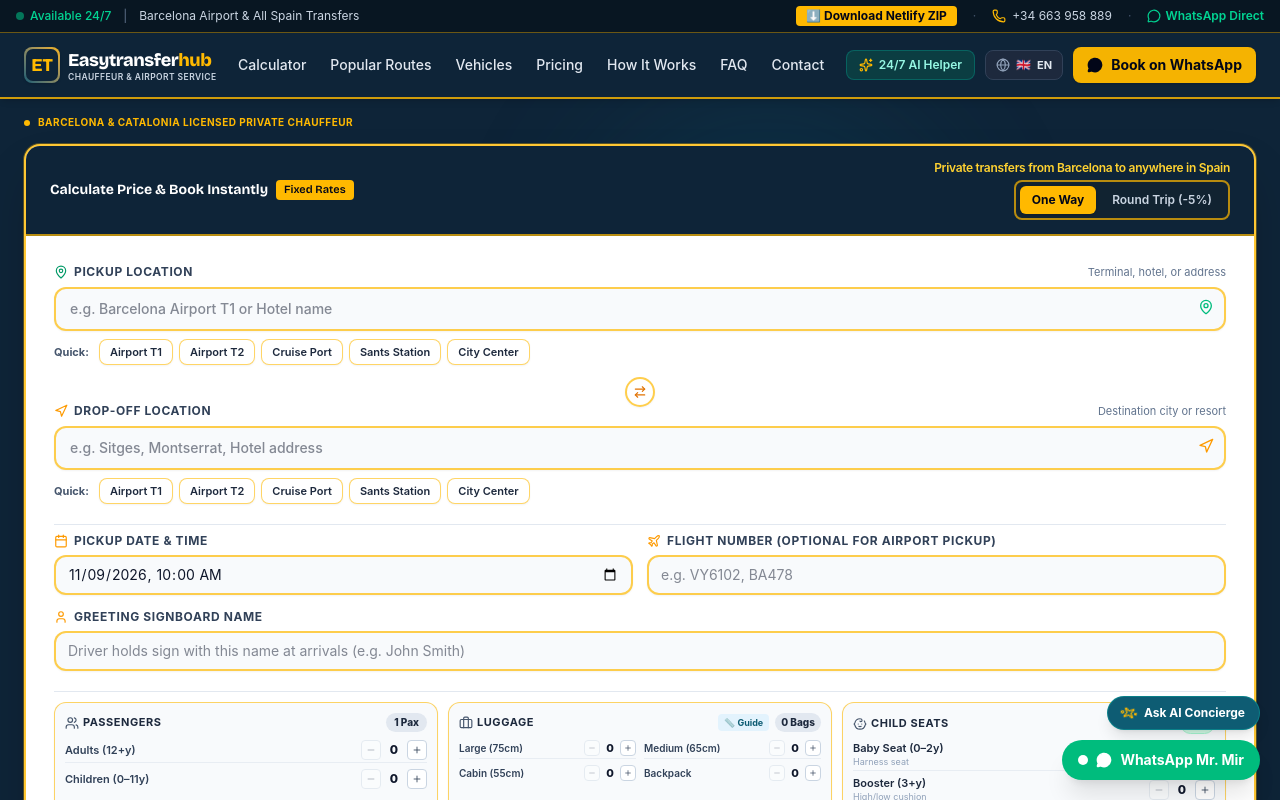
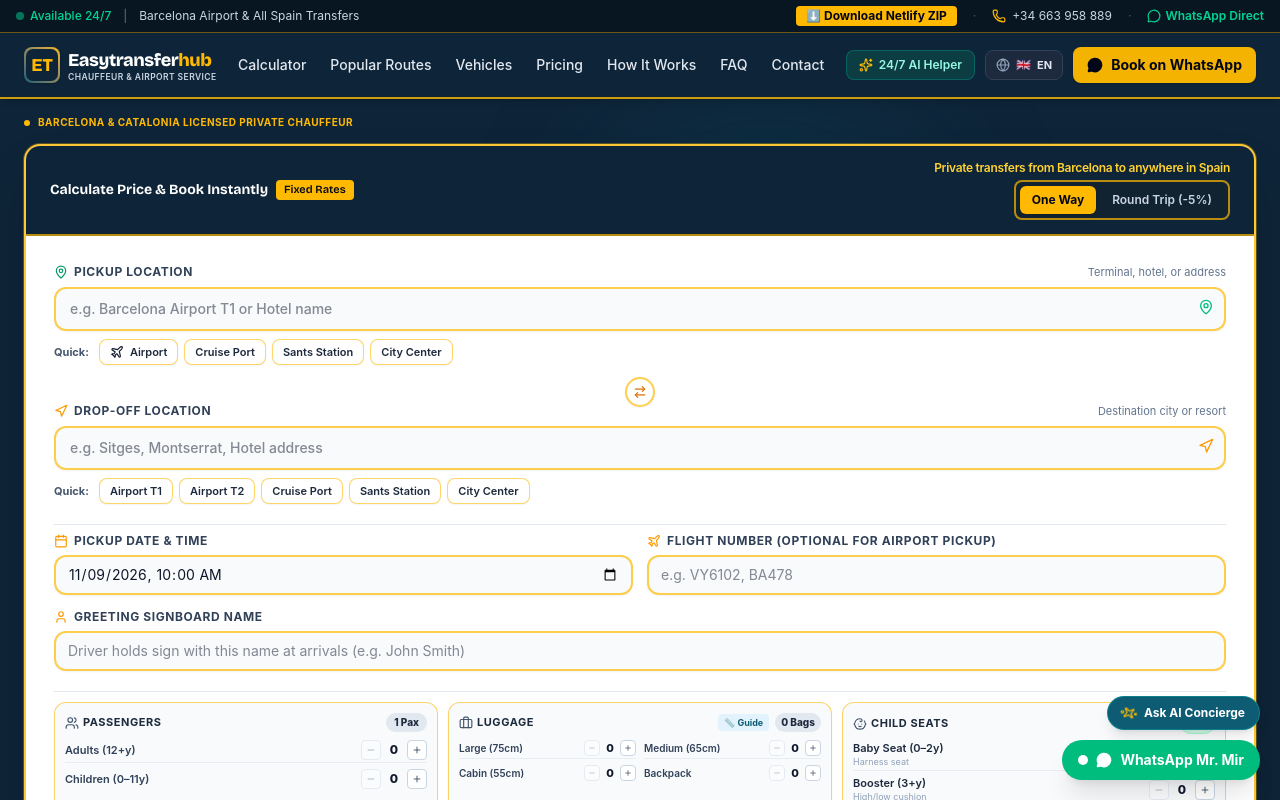
Before and after one commit to easytransferhub-code/easytransferhub, a React (Vite) app: page / in a window 1280 px wide. Shown: the top 800 px of the page. Built offline with nearby package versions, Linux system fonts and the light colour scheme.

Commit message:
Update airport terminal picke

```diff
--- a/src/components/BookingCalculator.tsx
+++ b/src/components/BookingCalculator.tsx
@@ -107,6 +107,21 @@ export const BookingCalculator: React.FC<BookingCalculatorProps> = ({
   const [calculating, setCalculating] = useState(false);
   const [quote, setQuote] = useState<QuoteResult | null>(null);
   const [priceRevealed, setPriceRevealed] = useState(false);
+  // Airport terminal toggles & matchers for Pickup & Dropoff
+  const [showPickupAirportTerminals, setShowPickupAirportTerminals] = useState(false);
+  const [showDropoffAirportTerminals, setShowDropoffAirportTerminals] = useState(false);
+
+  const isPickupAirportT1 = pickup.toLowerCase().includes('terminal 1') || pickup.toLowerCase().includes('t1');
+  const isPickupAirportT2 = pickup.toLowerCase().includes('terminal 2') || pickup.toLowerCase().includes('t2');
+  const isPickupAirport = isPickupAirportT1 || isPickupAirportT2 || pickup.toLowerCase().includes('airport');
+
+  const isDropoffAirportT1 = dropoff.toLowerCase().includes('terminal 1') || dropoff.toLowerCase().includes('t1');
+  const isDropoffAirportT2 = dropoff.toLowerCase().includes('terminal 2') || dropoff.toLowerCase().includes('t2');
+  const isDropoffAirport = isDropoffAirportT1 || isDropoffAirportT2 || dropoff.toLowerCase().includes('airport');
+
+  const otherQuickLocations = QUICK_LOCATIONS.filter(
+    (loc) => loc.id !== 'bcn_t1' && loc.id !== 'bcn_t2' && loc.id !== 'sitges' && loc.id !== 'montserrat' && loc.id !== 'girona'
+  );
 
   // Initialize default date/time (tomorrow at 10:00 AM)
   useEffect(() => {
@@ -559,11 +574,69 @@ export const BookingCalculator: React.FC<BookingCalculatorProps> = ({
             {/* Quick Pick Chips for Pickup */}
             <div className="flex items-center gap-1.5 flex-wrap mt-2">
               <span className="text-[11px] font-bold text-slate-600 mr-1">Quick:</span>
-              {QUICK_LOCATIONS.slice(0, 5).map((loc) => (
+
+              {/* Unified Airport Button */}
+              <div className="inline-flex items-center gap-1">
+                <button
+                  type="button"
+                  onClick={() => setShowPickupAirportTerminals((prev) => !prev)}
+                  className={`text-[11px] px-2.5 py-1 rounded-lg border font-semibold transition-all cursor-pointer flex items-center gap-1.5 ${
+                    isPickupAirport
+                      ? 'bg-amber-400 border-2 border-amber-500 text-slate-950 font-bold shadow-xs'
+                      : 'bg-white hover:bg-amber-50 text-slate-800 border border-amber-400/60 hover:border-amber-400 shadow-xs'
+                  }`}
+                  title="Click to select Airport Terminal 1 or Terminal 2"
+                >
+                  <Plane className="w-3.5 h-3.5 text-slate-900" />
+                  <span>Airport</span>
+                </button>
+
+                {/* Sub-options for Terminal 1 and Terminal 2 */}
+                {(showPickupAirportTerminals || isPickupAirport) && (
+                  <div className="inline-flex items-center p-0.5 bg-amber-50 border-2 border-amber-400 rounded-lg gap-1 shadow-xs">
+                    <button
+                      type="button"
+                      onClick={() => {
+                        const loc = QUICK_LOCATIONS.find((l) => l.id === 'bcn_t1');
+                        if (loc) applyQuickLocation(loc, 'pickup');
+                        setShowPickupAirportTerminals(true);
+                      }}
+                      className={`text-[11px] px-2.5 py-0.5 rounded-md font-bold transition-all cursor-pointer ${
+                        isPickupAirportT1
+                          ? 'bg-amber-400 text-slate-950 shadow-xs border border-amber-500'
+                          : 'text-slate-700 hover:bg-amber-200/70 hover:text-slate-950 border border-transparent'
+                      }`}
+                    >
+                      Terminal 1
+                    </button>
+                    <button
+                      type="button"
+                      onClick={() => {
+                        const loc = QUICK_LOCATIONS.find((l) => l.id === 'bcn_t2');
+                        if (loc) applyQuickLocation(loc, 'pickup');
+                        setShowPickupAirportTerminals(true);
+                      }}
+                      className={`text-[11px] px-2.5 py-0.5 rounded-md font-bold transition-all cursor-pointer ${
+                        isPickupAirportT2
+                          ? 'bg-amber-400 text-slate-950 shadow-xs border border-amber-500'
+                          : 'text-slate-700 hover:bg-amber-200/70 hover:text-slate-950 border border-transparent'
+                      }`}
+                    >
+                      Terminal 2
+                    </button>
+                  </div>
+                )}
+              </div>
+
+              {/* Other Quick Locations */}
+              {otherQuickLocations.map((loc) => (
                 <button
                   key={loc.id}
                   type="button"
-                  onClick={() => applyQuickLocation(loc, 'pickup')}
+                  onClick={() => {
+                    applyQuickLocation(loc, 'pickup');
+                    setShowPickupAirportTerminals(false);
+                  }}
                   className={`text-[11px] px-2.5 py-1 rounded-lg border font-semibold transition-all cursor-pointer ${
                     pickup.toLowerCase().includes(loc.shortLabel.toLowerCase())
                       ? 'bg-amber-400 border-2 border-amber-500 text-slate-950 font-bold shadow-xs'
```
